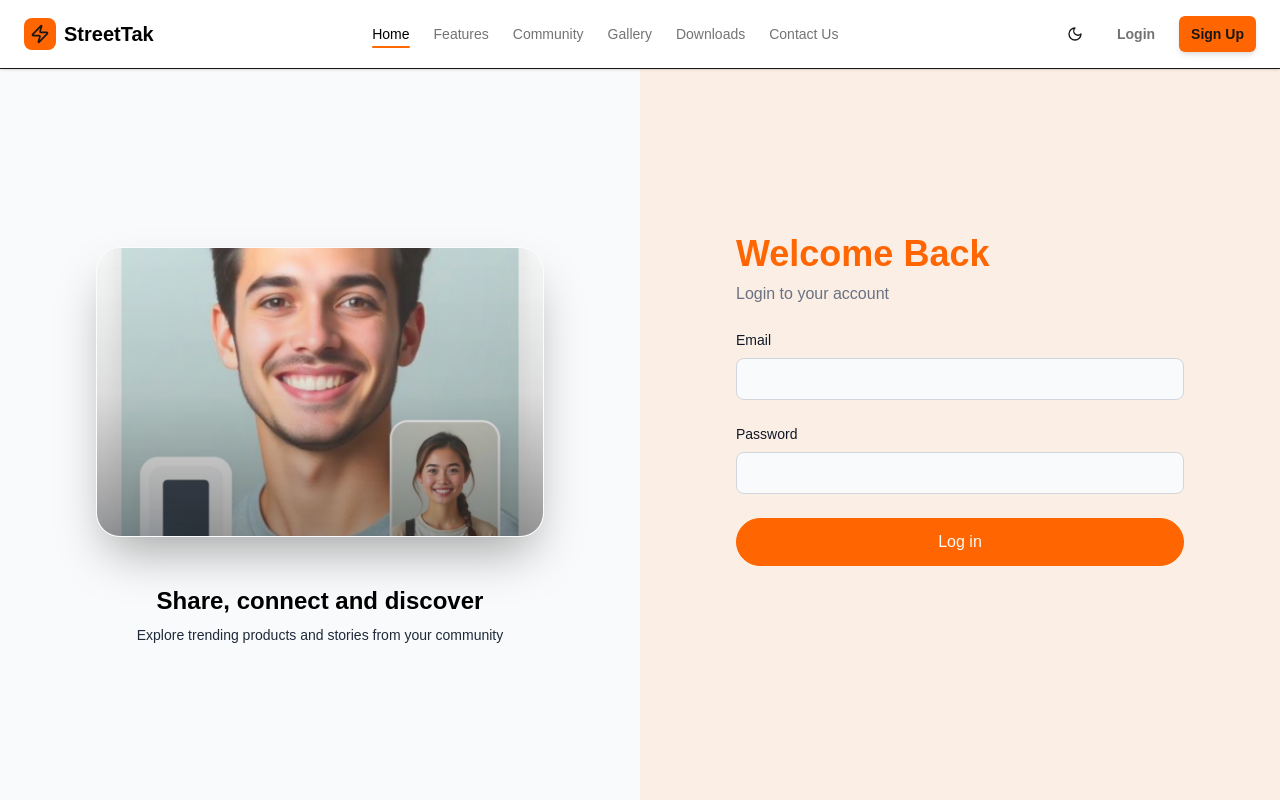
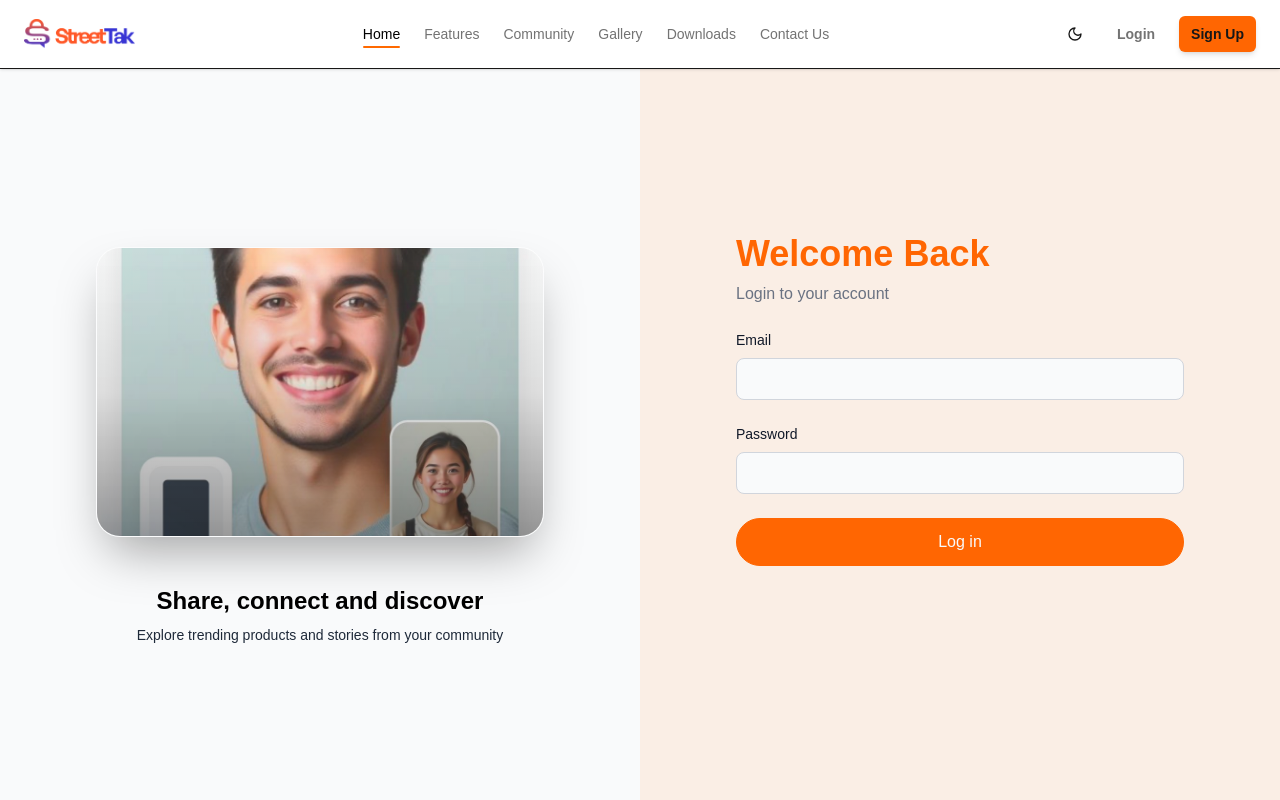
Before and after one commit to aderounmu/sample-onbaording-324567, a Next.js app: page / in a window 1280 px wide. Built offline with nearby package versions, Linux system fonts and the light colour scheme.

Commit message:
updated logo

```diff
--- a/src/components/Header.tsx
+++ b/src/components/Header.tsx
@@ -1,5 +1,6 @@
 "use client";
 import React from "react";
+import Image from 'next/image'
 
 
 const Header = () => {
@@ -9,7 +10,7 @@ const Header = () => {
     <header className="fixed top-0 left-0 right-0 z-50 md:border-b md:border-border md:shadow-sm md:bg-white">
       <div className="container mx-auto px-6 py-4 flex items-center justify-between">
         <div className="flex items-center gap-2">
-          <div className="w-8 h-8 bg-primary bg-[#ff6602] rounded-lg flex items-center justify-center">
+          {/* <div className="w-8 h-8 bg-primary bg-[#ff6602] rounded-lg flex items-center justify-center">
             <svg
               xmlns="http://www.w3.org/2000/svg"
               width="24"
@@ -25,7 +26,8 @@ const Header = () => {
               <path d="M4 14a1 1 0 0 1-.78-1.63l9.9-10.2a.5.5 0 0 1 .86.46l-1.92 6.02A1 1 0 0 0 13 10h7a1 1 0 0 1 .78 1.63l-9.9 10.2a.5.5 0 0 1-.86-.46l1.92-6.02A1 1 0 0 0 11 14z"></path>
             </svg>
           </div>
-          <span className="text-xl font-bold text-black">StreetTak</span>
+          <span className="text-xl font-bold text-black">StreetTak</span> */}
+          <Image src="/logo.png" alt="StreetTak Logo" width={111} height={32} />
         </div>
         <nav className={`hidden md:flex items-center gap-6`}>
           <a
```
Also changed, not shown: public/logo.png (added).
